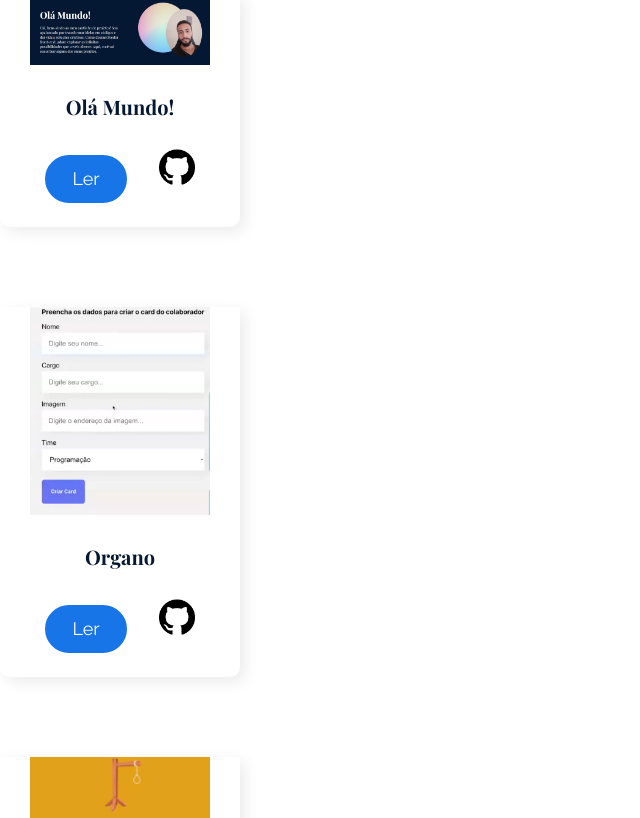
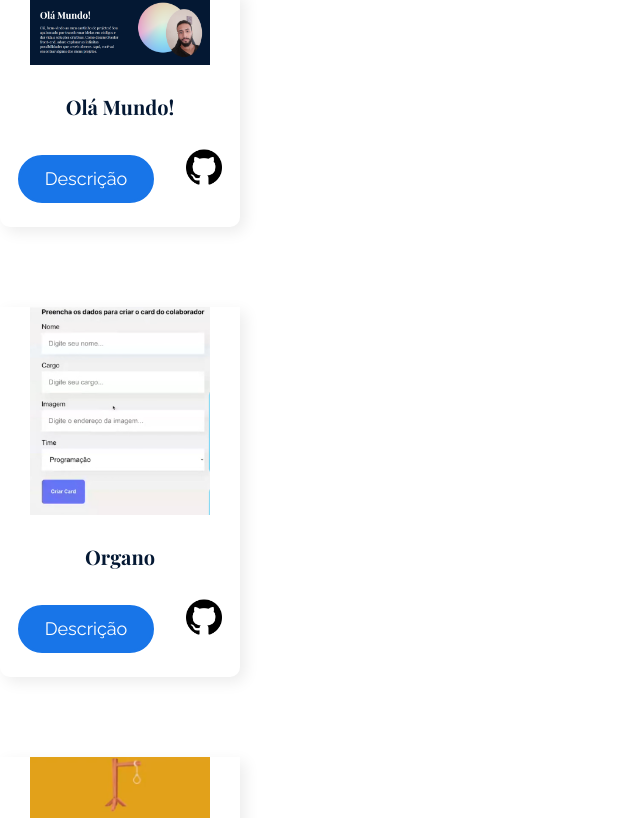
Before and after one commit to AlexandreFerreira97/ola-mundo, a React (Create React App) app: page / in a window 1280 px wide. Shown: the part 762-1580 px from the top of the page, without its empty margins (0-640 px from the left). Built offline with nearby package versions, Linux system fonts and the light colour scheme.

Commit message:
Update index.js

```diff
--- a/src/componentes/Post/index.js
+++ b/src/componentes/Post/index.js
@@ -11,7 +11,7 @@ const Post = ( {post} ) => {
 
             <h2 className={styles.titulo}>{post.titulo}</h2>
 
-            <button className={styles.botaoLer}>Ler</button>
+            <button className={styles.botaoLer}>Descrição</button>
 
             <a className={styles.ancora} href='https://github.com/AlexandreFerreira97'>
                 <img className={styles.gitH}
```
